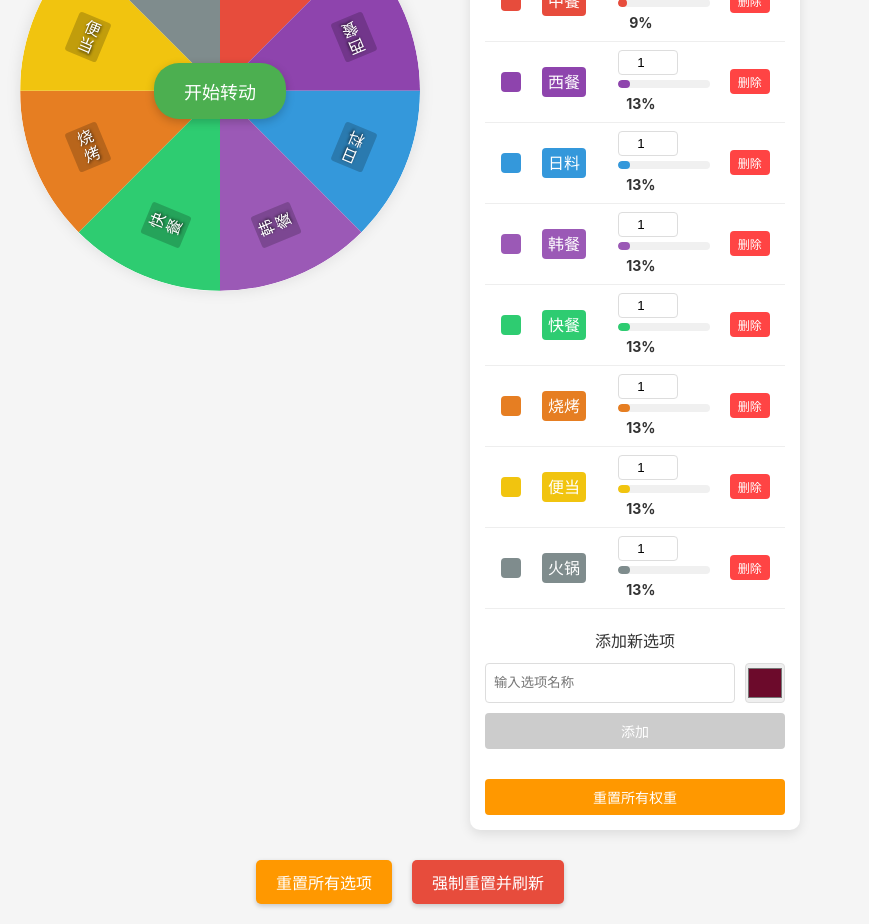
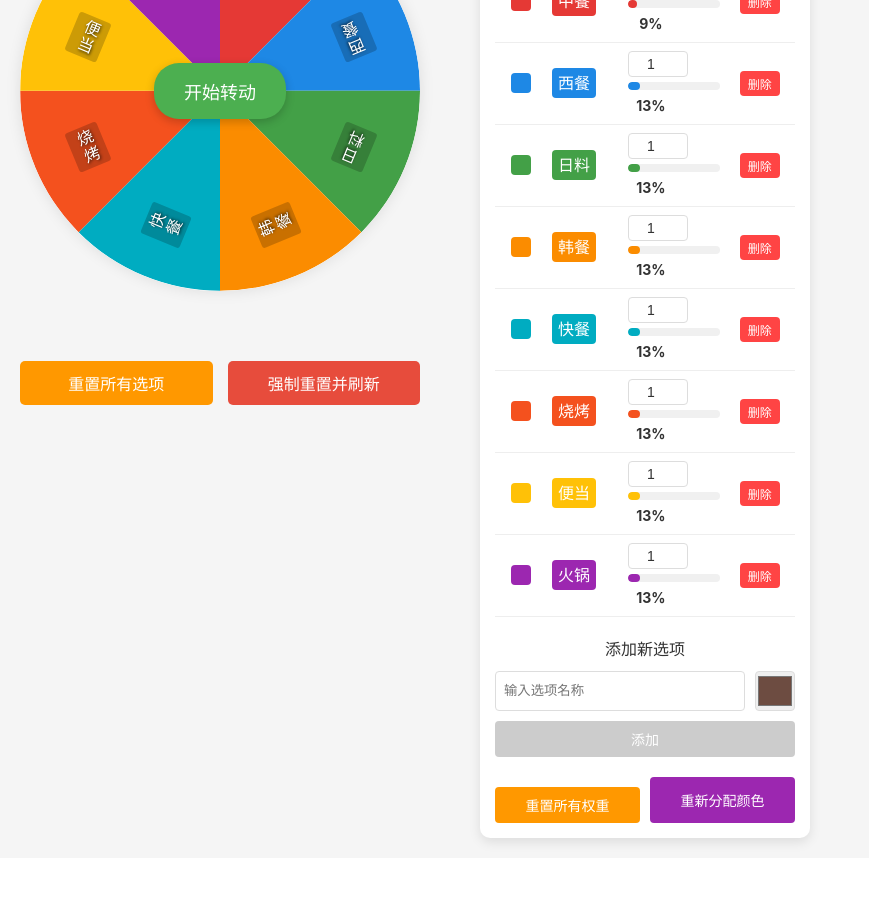
Before and after one commit to christy-wang98/Lunch-spin-wheel, a React (Vite) app: page / in a window 1280 px wide. Shown: the part 280-1204 px from the top of the page, without its empty margins (0-869 px from the left). After the commit the page ends 1138 px from the top, so only its background shows below. Built offline with nearby package versions, Linux system fonts and the light colour scheme.

Commit message:
优化界面布局与颜色系统：1. 将结果显示区域移至轮盘正下方 2. 优化颜色分配算法，确保选项颜色有明显区分 3. 改进UI动画效果

```diff
--- a/src/App.css
+++ b/src/App.css
@@ -23,52 +23,78 @@ body {
 
 .content {
   display: flex;
-  flex-wrap: wrap;
   justify-content: center;
-  align-items: flex-start;
+  gap: 30px;
+  margin-top: 30px;
+}
+
+.left-column {
+  display: flex;
+  flex-direction: column;
+  align-items: center;
   gap: 20px;
 }
 
 .result {
-  margin-top: 40px;
+  text-align: center;
+  margin-top: 20px;
+  width: 100%;
+  max-width: 400px;
 }
 
 .result h2 {
-  font-size: 1.8rem;
-  margin-bottom: 20px;
+  font-size: 24px;
+  margin-bottom: 15px;
   color: #333;
 }
 
 .selected-option {
-  display: inline-block;
-  padding: 15px 30px;
-  font-size: 24px;
+  font-size: 28px;
   font-weight: bold;
   color: white;
-  border-radius: 10px;
-  box-shadow: 0 4px 12px rgba(0, 0, 0, 0.2);
+  padding: 15px 30px;
+  border-radius: 15px;
+  display: inline-block;
+  box-shadow: 0 4px 8px rgba(0, 0, 0, 0.2);
+  transition: transform 0.3s;
+  animation: pulse 1.5s infinite;
+}
+
+@keyframes pulse {
+  0% {
+    transform: scale(1);
+  }
+  50% {
+    transform: scale(1.05);
+  }
+  100% {
+    transform: scale(1);
+  }
 }
 
 .buttons-container {
   display: flex;
+  gap: 15px;
+  margin-top: 10px;
+  width: 100%;
+  max-width: 400px;
   justify-content: center;
-  gap: 20px;
-  margin-top: 30px;
 }
 
-.reset-button, .force-reset-button {
-  padding: 10px 20px;
-  color: white;
+.reset-button,
+.force-reset-button {
+  padding: 10px 15px;
   border: none;
   border-radius: 5px;
-  font-size: 16px;
+  font-weight: bold;
   cursor: pointer;
   transition: background-color 0.3s, transform 0.2s;
-  box-shadow: 0 2px 5px rgba(0, 0, 0, 0.2);
 }
 
 .reset-button {
   background-color: #ff9800;
+  color: white;
+  flex: 1;
 }
 
 .reset-button:hover {
@@ -78,6 +104,8 @@ body {
 
 .force-reset-button {
   background-color: #e74c3c;
+  color: white;
+  flex: 1;
 }
 
 .force-reset-button:hover {
@@ -85,6 +113,7 @@ body {
   transform: translateY(-2px);
 }
 
-.reset-button:active, .force-reset-button:active {
+.reset-button:active,
+.force-reset-button:active {
   transform: translateY(0);
 }
--- a/src/App.tsx
+++ b/src/App.tsx
@@ -6,14 +6,14 @@ import './App.css';
 
 // 初始默认选项
 const defaultOptions: WheelOption[] = [
-  { id: '1', label: '中餐', color: '#e74c3c', weight: 1 },
-  { id: '2', label: '西餐', color: '#8e44ad', weight: 1 },
-  { id: '3', label: '日料', color: '#3498db', weight: 1 },
-  { id: '4', label: '韩餐', color: '#9b59b6', weight: 1 },
-  { id: '5', label: '快餐', color: '#2ecc71', weight: 1 },
-  { id: '6', label: '烧烤', color: '#e67e22', weight: 1 },
-  { id: '7', label: '便当', color: '#f1c40f', weight: 1 },
-  { id: '8', label: '火锅', color: '#7f8c8d', weight: 1 }
+  { id: '1', label: '中餐', color: '#E53935', weight: 1 },
+  { id: '2', label: '西餐', color: '#1E88E5', weight: 1 },
+  { id: '3', label: '日料', color: '#43A047', weight: 1 },
+  { id: '4', label: '韩餐', color: '#FB8C00', weight: 1 },
+  { id: '5', label: '快餐', color: '#00ACC1', weight: 1 },
+  { id: '6', label: '烧烤', color: '#F4511E', weight: 1 },
+  { id: '7', label: '便当', color: '#FFC107', weight: 1 },
+  { id: '8', label: '火锅', color: '#9C27B0', weight: 1 }
 ];
 
 function App() {
@@ -123,16 +123,11 @@ function App() {
       <h1 className="title">午餐大转盘</h1>
 
       <div className="content">
+        <div className="left-column">
           <SpinWheel
             options={options}
             onSpinEnd={handleSpinEnd}
           />
-
-        <OptionList
-          options={options}
-          onOptionsChange={handleOptionsChange}
-        />
-      </div>
 
           {selectedOption && (
             <div className="result">
@@ -164,6 +159,13 @@ function App() {
             </button>
           </div>
         </div>
+
+        <OptionList
+          options={options}
+          onOptionsChange={handleOptionsChange}
+        />
+      </div>
+    </div>
   );
 }
 
--- a/src/components/OptionList/OptionList.module.css
+++ b/src/components/OptionList/OptionList.module.css
@@ -70,6 +70,9 @@
   border: 1px solid #ddd;
   border-radius: 4px;
   text-align: center;
+  background-color: white;
+  color: #333;
+  font-size: 14px;
 }
 
 .percentBar {
@@ -183,3 +186,42 @@
 .resetButton:hover {
   background-color: #f57c00;
 }
+
+.buttonGroup {
+  display: flex;
+  gap: 10px;
+  margin-top: 10px;
+}
+
+.resetButton, .colorButton {
+  flex: 1;
+  padding: 8px;
+  border: none;
+  border-radius: 4px;
+  color: white;
+  font-size: 14px;
+  cursor: pointer;
+  transition: background-color 0.3s, transform 0.2s;
+}
+
+.resetButton {
+  background-color: #ff9800;
+}
+
+.resetButton:hover {
+  background-color: #f57c00;
+  transform: translateY(-2px);
+}
+
+.colorButton {
+  background-color: #9C27B0;
+}
+
+.colorButton:hover {
+  background-color: #7B1FA2;
+  transform: translateY(-2px);
+}
+
+.resetButton:active, .colorButton:active {
+  transform: translateY(0);
+}
--- a/src/components/OptionList/OptionList.tsx
+++ b/src/components/OptionList/OptionList.tsx
@@ -7,15 +7,144 @@ interface OptionListProps {
   onOptionsChange: (options: WheelOption[]) => void;
 }
 
+// 预定义的颜色，高对比度且容易区分
+const predefinedColors = [
+  '#E53935', // 鲜红色
+  '#1E88E5', // 亮蓝色
+  '#43A047', // 草绿色
+  '#FFB300', // 琥珀色
+  '#6D4C41', // 棕色
+  '#00ACC1', // 青色
+  '#9C27B0', // 紫色 (只保留一种紫色)
+  '#F4511E', // 深橙色
+  '#3949AB', // 靛蓝色
+  '#039BE5', // 天蓝色
+  '#7CB342', // 酸橙色
+  '#C0CA33', // 酸黄色
+  '#FB8C00', // 橙色
+  '#D81B60', // 玫红色
+  '#009688', // 蓝绿色 (替换深紫罗兰色)
+  '#00897B', // 青绿色
+  '#546E7A', // 蓝灰色
+  '#FFC107', // 金黄色 (新增)
+  '#795548', // 褐色 (新增)
+  '#607D8B'  // 灰蓝色 (新增)
+];
+
 export const OptionList: React.FC<OptionListProps> = ({ options, onOptionsChange }) => {
   // 在组件渲染时记录选项数据，便于调试
   useEffect(() => {
     console.log('OptionList 渲染选项:', options);
   }, [options]);
 
+  // 生成不重复的颜色
+  const generateUniqueColor = (): string => {
+    // 首先尝试从预定义颜色中找一个未使用的
+    const usedColors = options.map(opt => opt.color.toLowerCase());
+
+    // 按照与现有颜色的差异排序预定义颜色
+    const availableColors = predefinedColors
+      .filter(color => !usedColors.includes(color.toLowerCase()))
+      .sort((colorA, colorB) => {
+        // 计算与已使用颜色的最小差异
+        const minDiffA = getMinColorDifference(colorA, usedColors);
+        const minDiffB = getMinColorDifference(colorB, usedColors);
+        // 返回差异大的颜色优先
+        return minDiffB - minDiffA;
+      });
+
+    if (availableColors.length > 0) {
+      // 选择差异最大的颜色
+      return availableColors[0];
+    }
+
+    // 如果所有预定义颜色都用完了，生成随机颜色
+    // 并尝试确保它与现有颜色有足够差异
+    let newColor: string;
+    let maxDiff = 0;
+    let bestColor = '';
+    const attempts = 20; // 尝试20次随机颜色
+
+    for (let i = 0; i < attempts; i++) {
+      newColor = '#' + Math.floor(Math.random() * 16777215).toString(16).padStart(6, '0');
+      const diff = getMinColorDifference(newColor, usedColors);
+
+      if (diff > maxDiff) {
+        maxDiff = diff;
+        bestColor = newColor;
+      }
+    }
+
+    return bestColor || '#' + Math.floor(Math.random() * 16777215).toString(16).padStart(6, '0');
+  };
+
+  // 计算两个颜色之间的差异值
+  const getColorDifference = (color1: string, color2: string): number => {
+    // 将十六进制颜色转换为RGB
+    const rgb1 = hexToRgb(color1);
+    const rgb2 = hexToRgb(color2);
+
+    if (!rgb1 || !rgb2) return 0;
+
+    // 计算RGB值的差异
+    const rDiff = Math.abs(rgb1.r - rgb2.r);
+    const gDiff = Math.abs(rgb1.g - rgb2.g);
+    const bDiff = Math.abs(rgb1.b - rgb2.b);
+
+    // 返回差异的平方和（欧几里得距离的平方）
+    return rDiff * rDiff + gDiff * gDiff + bDiff * bDiff;
+  };
+
+  // 计算一个颜色与颜色数组中所有颜色的最小差异
+  const getMinColorDifference = (color: string, colors: string[]): number => {
+    if (colors.length === 0) return 1000000; // 如果没有颜色，返回一个大值
+
+    return Math.min(...colors.map(c => getColorDifference(color, c)));
+  };
+
+  // 将十六进制颜色转换为RGB对象
+  const hexToRgb = (hex: string): {r: number, g: number, b: number} | null => {
+    const result = /^#?([a-f\d]{2})([a-f\d]{2})([a-f\d]{2})$/i.exec(hex);
+    return result ? {
+      r: parseInt(result[1], 16),
+      g: parseInt(result[2], 16),
+      b: parseInt(result[3], 16)
+    } : null;
+  };
+
+  // 重新分配所有选项颜色
+  const reassignAllColors = () => {
+    // 创建一个可用颜色的副本
+    const availableColors = [...predefinedColors];
+
+    // 打乱颜色数组，确保随机性
+    for (let i = availableColors.length - 1; i > 0; i--) {
+      const j = Math.floor(Math.random() * (i + 1));
+      [availableColors[i], availableColors[j]] = [availableColors[j], availableColors[i]];
+    }
+
+    // 为每个选项分配一个新颜色
+    const updatedOptions = options.map((option, index) => {
+      // 为每个选项选择一个颜色，尽量避免相邻选项颜色相似
+      let newColor;
+
+      // 如果还有预定义颜色，使用它
+      if (index < availableColors.length) {
+        newColor = availableColors[index];
+      } else {
+        // 如果预定义颜色用完了，生成一个随机颜色
+        newColor = '#' + Math.floor(Math.random() * 16777215).toString(16).padStart(6, '0');
+      }
+
+      return { ...option, color: newColor };
+    });
+
+    onOptionsChange(updatedOptions);
+  };
+
   const [newOption, setNewOption] = useState<Partial<WheelOption>>({
     label: '',
-    color: '#' + Math.floor(Math.random() * 16777215).toString(16), // 随机颜色
+    color: generateUniqueColor(),
     weight: 1
   });
   const [errorMessage, setErrorMessage] = useState<string>('');
@@ -101,7 +230,7 @@ export const OptionList: React.FC<OptionListProps> = ({ options, onOptionsChange
     const option: WheelOption = {
       id: newId,
       label: newOption.label,
-      color: newOption.color || '#' + Math.floor(Math.random() * 16777215).toString(16),
+      color: newOption.color || generateUniqueColor(),
       weight: newOption.weight || 1
     };
 
@@ -109,7 +238,7 @@ export const OptionList: React.FC<OptionListProps> = ({ options, onOptionsChange
     onOptionsChange([...options, option]);
     setNewOption({
       label: '',
-      color: '#' + Math.floor(Math.random() * 16777215).toString(16),
+      color: generateUniqueColor(),
       weight: 1
     });
   };
@@ -243,12 +372,22 @@ export const OptionList: React.FC<OptionListProps> = ({ options, onOptionsChange
         </button>
       </div>
 
+      <div className={styles.buttonGroup}>
         <button
           className={styles.resetButton}
           onClick={handleResetWeights}
         >
           重置所有权重
         </button>
+
+        <button
+          className={styles.colorButton}
+          onClick={reassignAllColors}
+          title="重新分配所有选项的颜色，使其更加易于区分"
+        >
+          重新分配颜色
+        </button>
+      </div>
     </div>
   );
 };
```
Lines whose indentation alone changed are shown as unchanged.
